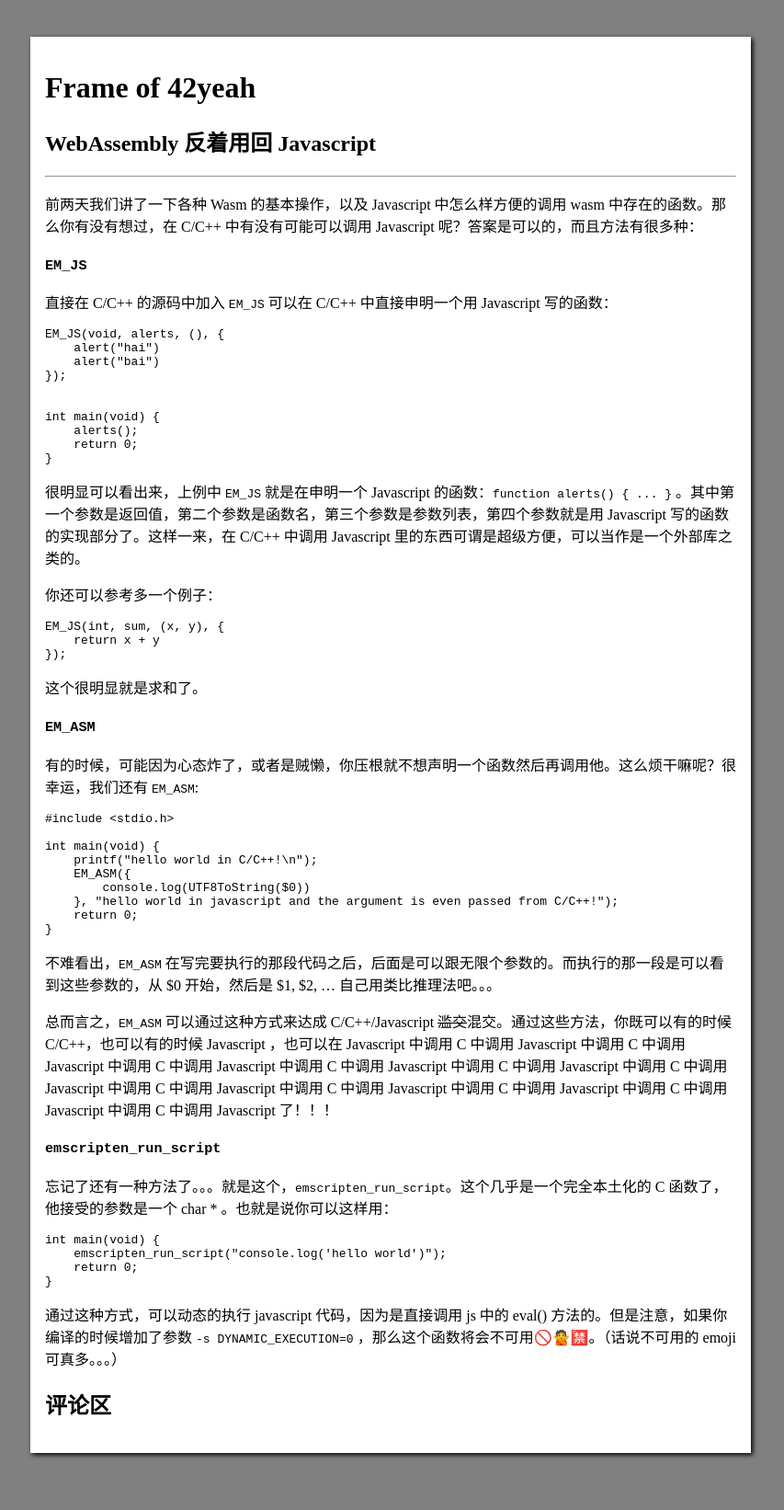
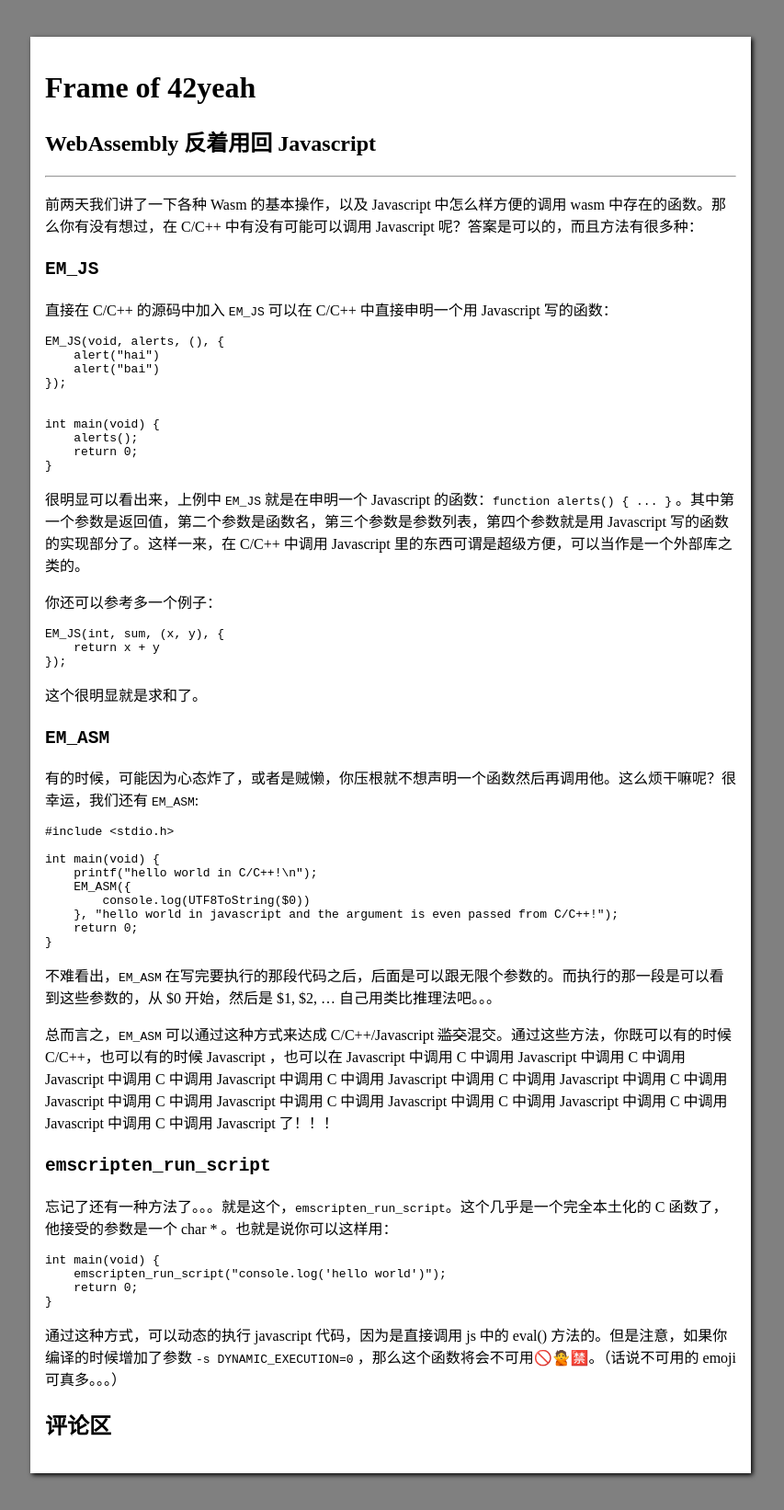
Before and after one commit to POTION4/potion4.github.io, a Jekyll site: the page built from _posts/2019-1-9-wasm-backfire.md, in a window 1280 px wide. Shown: the whole page at 92% size, without its empty margins (215-1068 px from the left). Built offline with Jekyll 4.4.1, drawn with Linux system fonts in a browser that asks for light colours; comment, search, counter and statistics services are not loaded; before the commit the page ends 1620 px from its top, so only the background shows below that.

````diff
--- a/_posts/2019-1-9-wasm-backfire.md
+++ b/_posts/2019-1-9-wasm-backfire.md
@@ -5,7 +5,7 @@ title: WebAssembly 反着用回 Javascript
 
 前两天我们讲了一下各种 Wasm 的基本操作，以及 Javascript 中怎么样方便的调用 wasm 中存在的函数。那么你有没有想过，在 C/C++ 中有没有可能可以调用 Javascript 呢？答案是可以的，而且方法有很多种：
 
-### `EM_JS`
+## `EM_JS`
 直接在 C/C++ 的源码中加入 `EM_JS` 可以在 C/C++ 中直接申明一个用 Javascript 写的函数：
 
 ```
@@ -33,7 +33,7 @@ EM_JS(int, sum, (x, y), {
 
 这个很明显就是求和了。
 
-### `EM_ASM`
+## `EM_ASM`
 有的时候，可能因为心态炸了，或者是贼懒，你压根就不想声明一个函数然后再调用他。这么烦干嘛呢？很幸运，我们还有 `EM_ASM`:
 
 ```
@@ -52,7 +52,7 @@ int main(void) {
 
 总而言之，`EM_ASM` 可以通过这种方式来达成 C/C++/Javascript ~~滥交~~混交。通过这些方法，你既可以有的时候 C/C++，也可以有的时候 Javascript ，也可以在 Javascript 中调用 C 中调用 Javascript 中调用 C 中调用 Javascript 中调用 C 中调用 Javascript 中调用 C 中调用 Javascript 中调用 C 中调用 Javascript 中调用 C 中调用 Javascript 中调用 C 中调用 Javascript 中调用 C 中调用 Javascript 中调用 C 中调用 Javascript 中调用 C 中调用 Javascript 中调用 C 中调用 Javascript 了！！！
 
-### `emscripten_run_script`
+## `emscripten_run_script`
 忘记了还有一种方法了。。。就是这个，`emscripten_run_script`。这个几乎是一个完全本土化的 C 函数了，他接受的参数是一个 char * 。也就是说你可以这样用：
 
 ```
````
